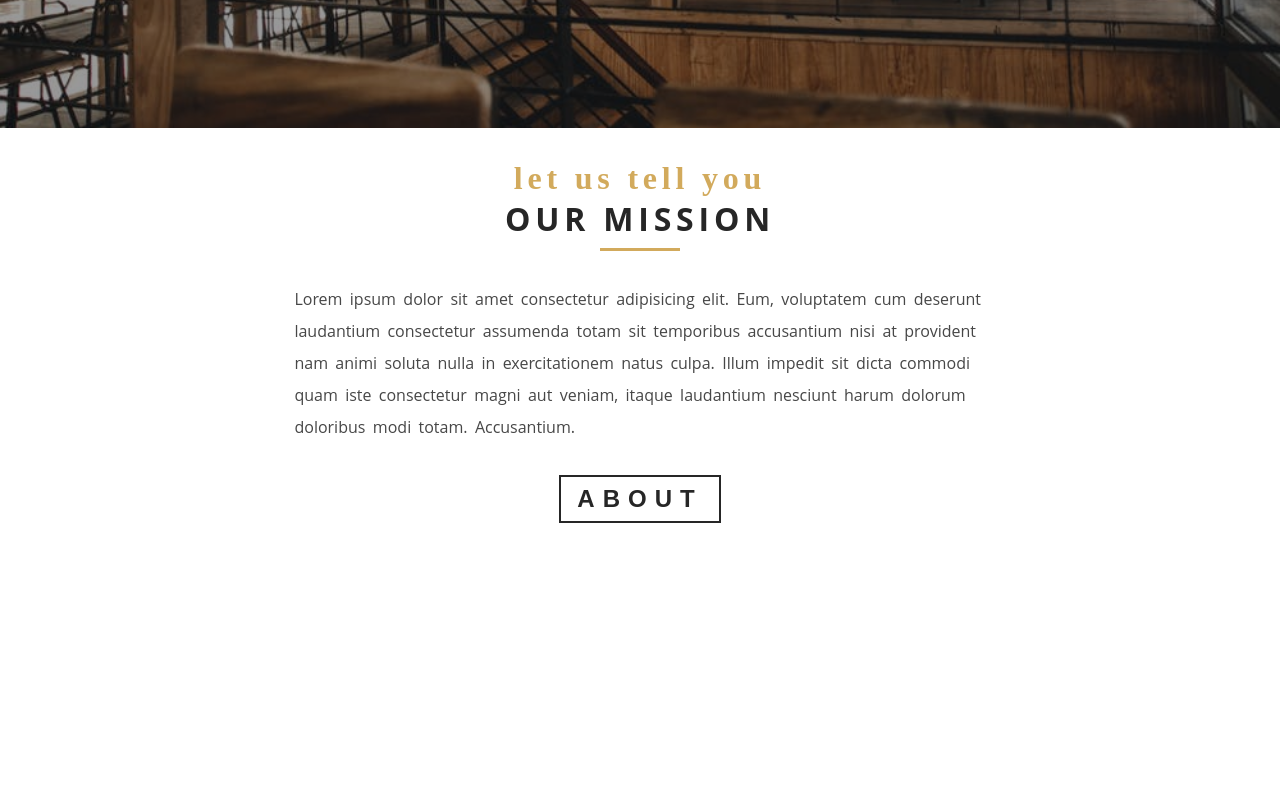
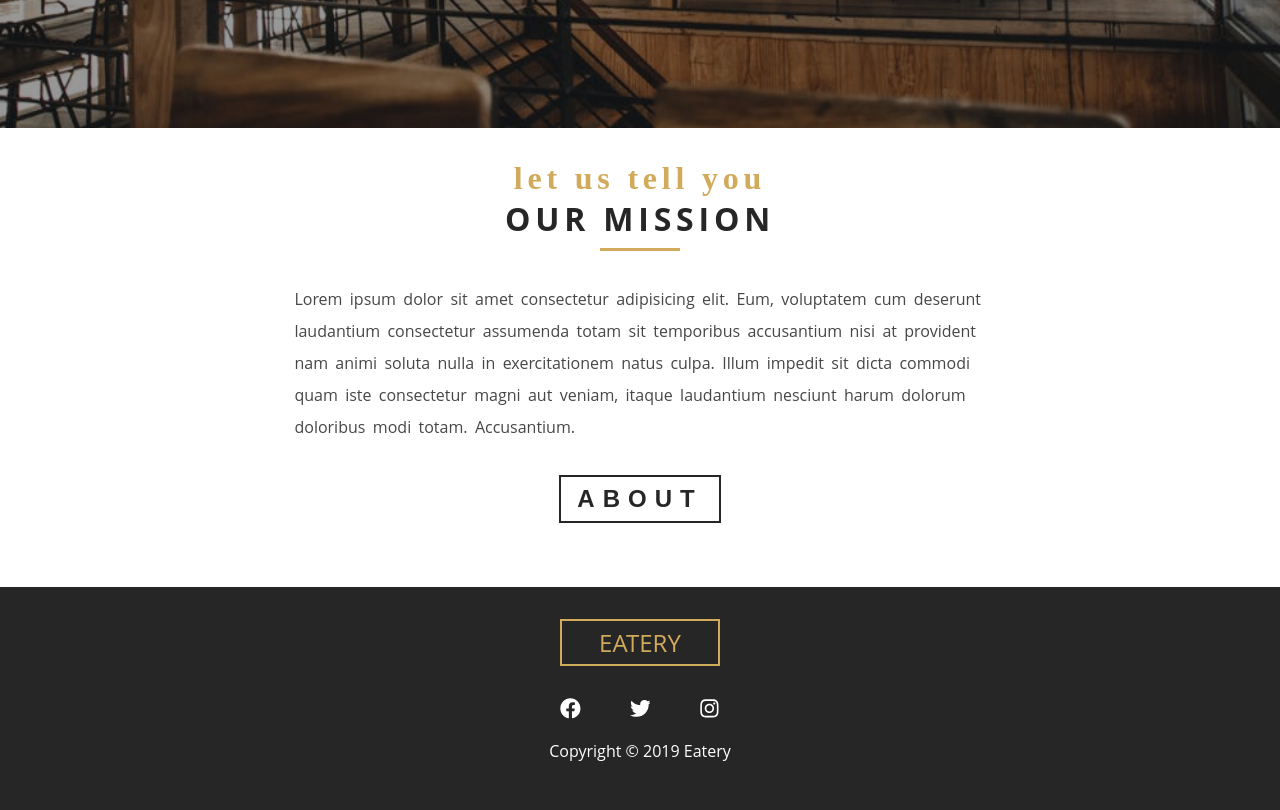
Before and after one commit to Danyvi/gatsby_restaurant, a Gatsby site: page / in a window 1280 px wide. Shown: the part 672-1482 px from the top of the page. Before the commit the page ends 1259 px from the top, so only its background shows below. Built offline with nearby package versions, Linux system fonts and the light colour scheme; Gatsby itself is replaced by a stand-in of ours.

Commit message:
Footer Component

```diff
--- /dev/null
+++ b/src/components/globals/Footer.js
@@ -0,0 +1,78 @@
+import React, { Component } from 'react'
+import styled from 'styled-components'
+import { styles } from '../../utils'
+import { FaInstagram, FaTwitter, FaFacebook } from 'react-icons/fa'
+
+export default class Footer extends Component {
+
+  state = {
+    icons: [
+      {
+        id:1,
+        icon:<FaFacebook className="icon facebook-icon" />,
+        path: `https://www.facebook.com`
+      },
+      {
+        id:2,
+        icon:<FaTwitter className="icon twitter-icon" />,
+        path: `https://www.twitter.com`
+      },
+      {
+        id:3,
+        icon:<FaInstagram className="icon instagram-icon" />,
+        path: `https://www.instagram.com`
+      }
+    ]
+  }
+
+  render() {
+    return (
+      <FooterWrapper>
+        <div className="title">eatery</div>
+        <div className="icons">
+          { this.state.icons.map( item=>(
+            <a href={item.path} key={item.id} target="_blank" rel="noopener noreferrer" >
+              {item.icon}
+            </a>
+          ))}
+        </div>
+        <p className="copyright">copyright &copy; 2019 eatery</p>
+      </FooterWrapper>
+    )
+  }
+}
+
+const FooterWrapper = styled.footer`
+  padding: 2rem 0;
+  background: ${ styles.colors.mainBlack};
+  .icons {
+    width: 10rem;
+    display: flex;
+    justify-content: space-between;
+    margin: 0 auto;
+  }
+  .icon{
+    color: ${ styles.colors.mainWhite };
+    font-size: 1.3rem;
+    ${ styles.transition({})};
+    &:hover{
+      color: ${ styles.colors.mainYellow };
+    }
+  }
+  .copyright{
+    color: ${ styles.colors.mainWhite };
+    text-transform: capitalize;
+    text-align: center;
+    margin: 1rem 0;
+  }
+  .title{
+    text-align: center;
+    width: 10rem;
+    color: ${ styles.colors.mainYellow };
+    text-transform: uppercase;
+    padding: 0.3rem 1rem;
+    margin: 0 auto 2rem auto;
+    font-size: 1.5rem;
+    ${ styles.border({ color: `${styles.colors.mainYellow}` })};
+  }
+`
--- a/src/components/layout.js
+++ b/src/components/layout.js
@@ -10,6 +10,7 @@ import PropTypes from "prop-types"
 
 import {createGlobalStyle} from "styled-components";
 import Navbar from "../components/globals/navbar"
+import Footer from "../components/globals/Footer"
 // import "./bootstrap.min.css"
 // import "./layout.css"
 // import "../sass/layout.scss"
@@ -18,9 +19,10 @@ import Navbar from "../components/globals/navbar"
 const Layout = ({children})=>{
   return (
     <React.Fragment>
-    <GlobalStyle />
-    <Navbar />
+      <GlobalStyle />
+      <Navbar />
       {children}
+      <Footer />
     </React.Fragment>
   )
 }
```
